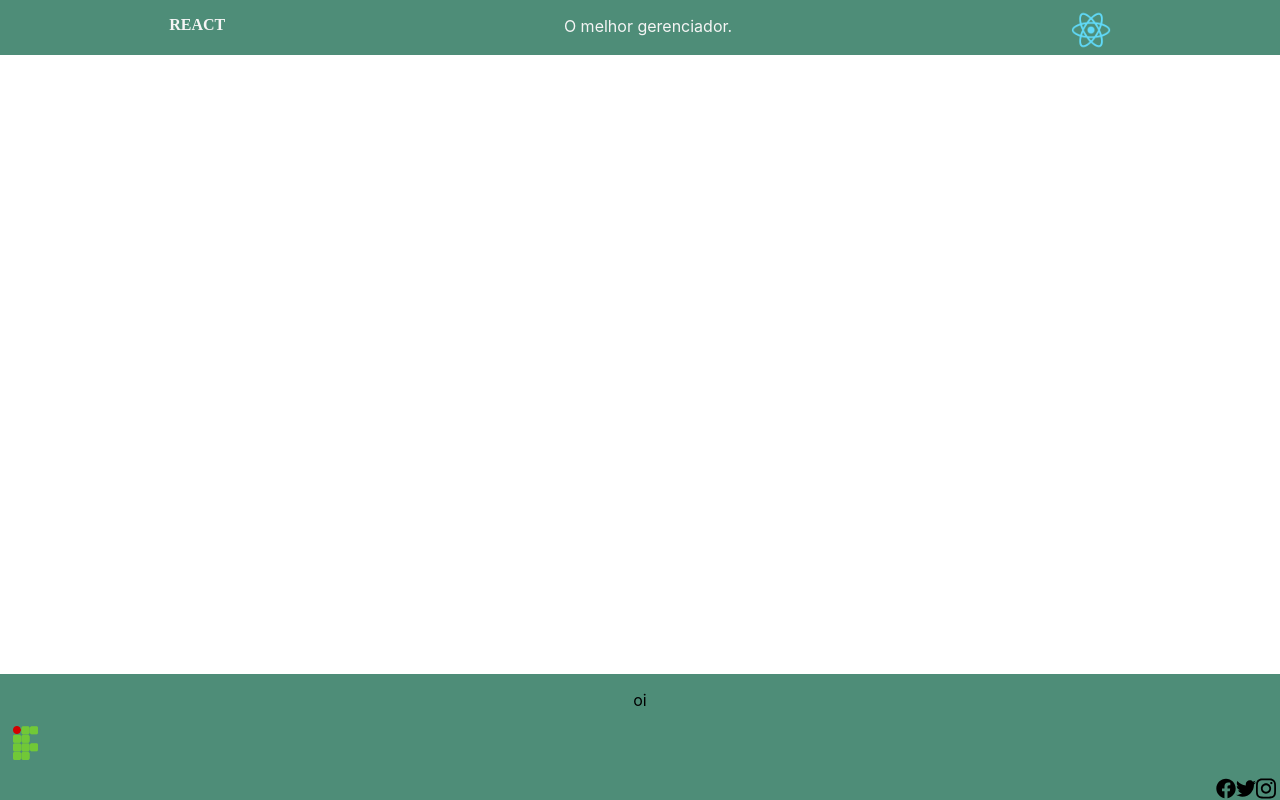
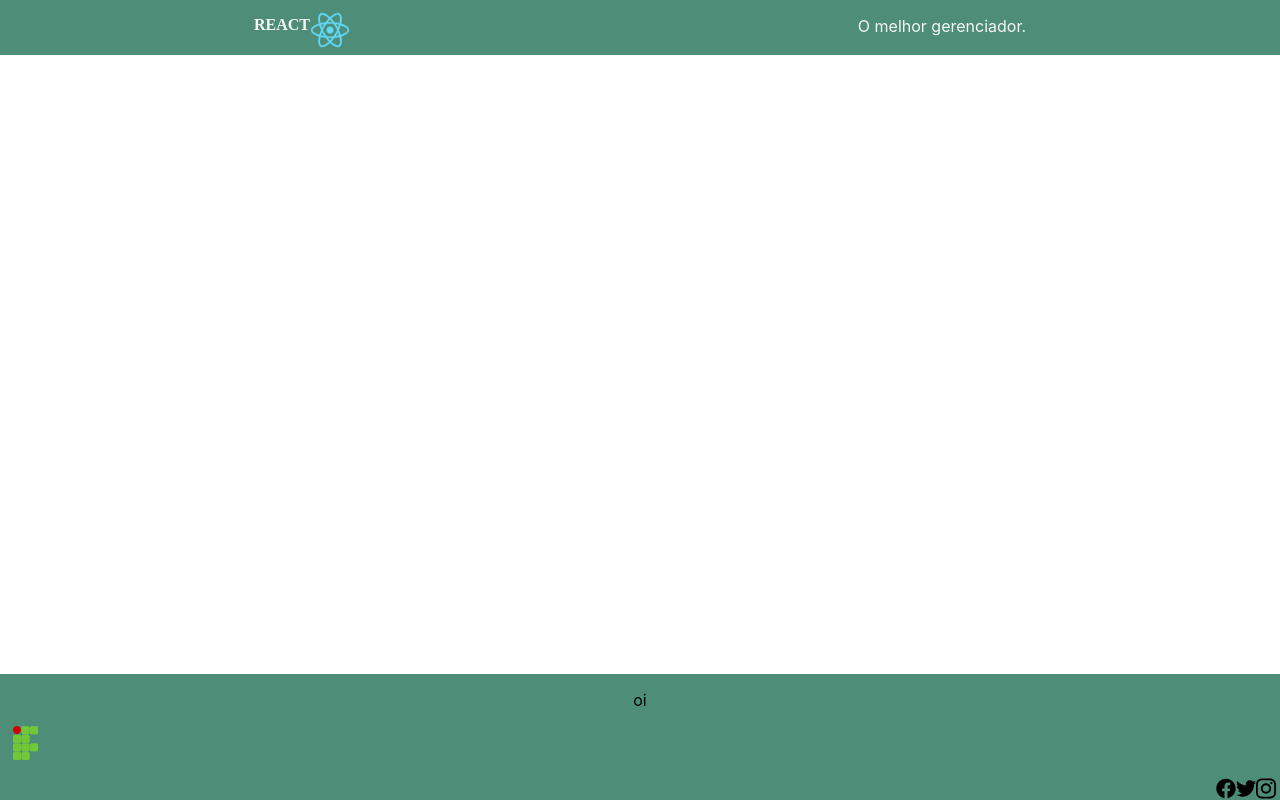
Before and after one commit to fwrnandaaa/gerenciador, a React (Create React App) app: page / in a window 1280 px wide. Built offline with nearby package versions, Linux system fonts and the light colour scheme.

Commit message:
tentando ajeitar navbar

```diff
--- a/src/componentes/Cabecalho/Cabecalho.module.css
+++ b/src/componentes/Cabecalho/Cabecalho.module.css
@@ -3,6 +3,8 @@
   color: rgb(245, 245, 245);
   font-family: "Times New Roman", Times, serif;
   font-weight: bold;
+
+
 }
 .subtitulo {
   font-size: 2ram;
@@ -13,10 +15,19 @@
   width: 40px;
   height: 40px;
   margin-top: 10px;
+  display: flex;
+
+
 }
 .cabecalho {
   display: flex;
   justify-content: space-around;
   background-color: rgb(78, 141, 120);
   height: 55px;
+
 }
+.teste{
+  display:flex;
+  justify-content: right;
+
+}
--- a/src/componentes/Cabecalho/index.js
+++ b/src/componentes/Cabecalho/index.js
@@ -8,9 +8,13 @@ export default function Cabecalho(props) {
 {/* esse bclassname vai servir para estilizar o
  titulo na file cabecalho.mpodule.css */}
 <div className = {styles.cabecalho}>
-    <p className={styles.titulo} >{props.titulo}</p>
+<div className = {styles.teste}>
+<p className={styles.titulo} >{props.titulo}</p>
+<img className = {`${styles.titulo}, ${styles.img}`}src= {props.logo}></img>
+
+    </div>
     <p className={styles.subtitulo}>{props.subtitulo}</p>
-    <img className = {`${styles.titulo}, ${styles.img}`}src= {props.logo}></img>
+
     </div>
     </>
     //props é o objeto q recebe as propriedades escrita no titulo e no subtitulo na file cabecalho
```
